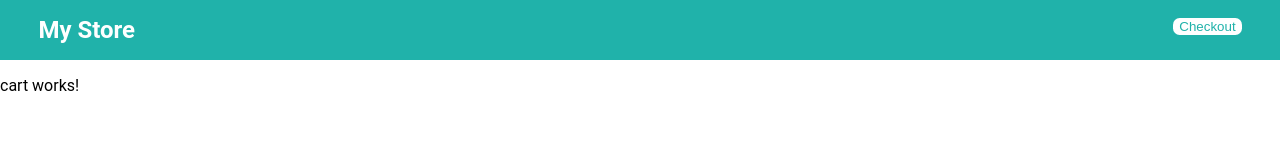
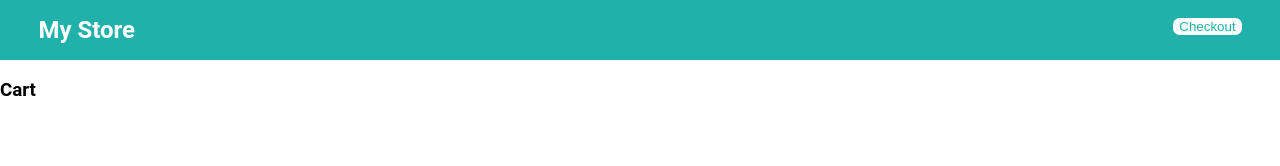
Before and after one commit to elena130/test, an Angular app: page /cart in a window 1280 px wide. Shown: the top 166 px of the page. Built offline with nearby package versions, Linux system fonts and the light colour scheme.

Commit message:
injected cartService in CartComponent

```diff
--- a/src/app/cart/cart.component.html
+++ b/src/app/cart/cart.component.html
@@ -1 +1,6 @@
-<p>cart works!</p>
+<h3>Cart</h3>
+<div *ngFor="let item of items">
+    <span>{{ item.name }}</span>
+    <span>{{ item.price | currency }}</span>
+
+</div>
--- a/src/app/cart/cart.component.ts
+++ b/src/app/cart/cart.component.ts
@@ -1,4 +1,6 @@
 import { Component, OnInit } from '@angular/core';
+
+import { CartService } from '../core/cart.service';
 
 @Component({
   selector: 'app-cart',
@@ -7,9 +9,12 @@
 })
 export class CartComponent implements OnInit {
 
-  constructor() { }
+  items = [];
+
+  constructor( private cart:CartService ) { }
 
   ngOnInit(): void {
+    this.items = this.cart.getItems();
   }
 
 }
```
